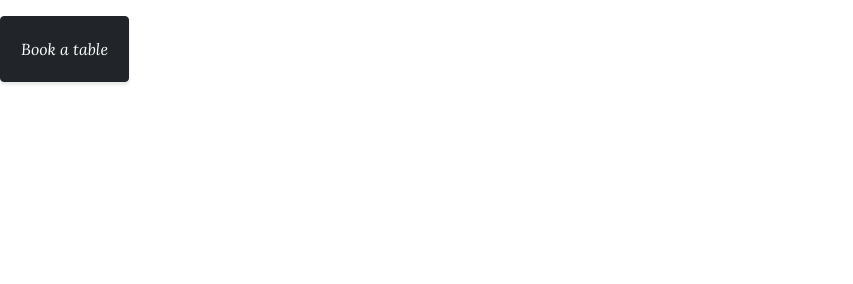
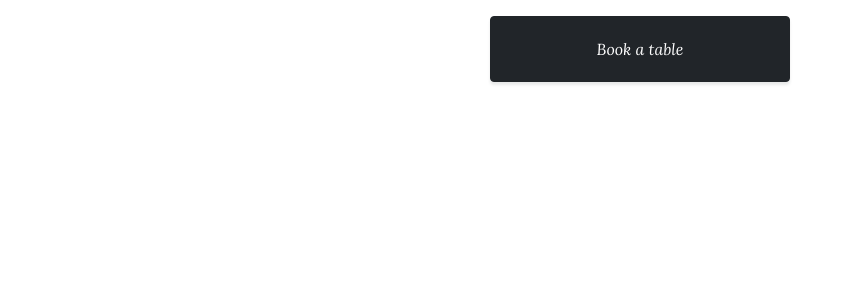
Before and after one commit to Emese92/the-early-birdie, a Django app: page /bookings/ in a window 1280 px wide. Shown: the part 217-501 px from the top of the page, without its empty margins (0-853 px from the left). Run offline with Django 3.2, Linux system fonts and the light colour scheme; data that the repository does not hold is empty.

Commit message:
Add widgets to booking form

```diff
--- a/booking/forms.py
+++ b/booking/forms.py
@@ -1,8 +1,27 @@
 from .models import Booking
 from django import forms
+import datetime as dt
 
+
+TIME_CHOICES = [(i, dt.time(i).strftime('%I:%M %p')) for i in range(11)]
 
 class BookingForm(forms.ModelForm):
     class Meta:
         model = Booking
-        fields = ['booked_date', 'booked_time', 'name', 'party_size', 'extra_info', ]
+        fields = [
+            'booked_date',
+            'booked_time',
+            'name',
+            'party_size',
+            'extra_info',
+        ]
+        widgets = {
+            'booked_date': forms.DateInput(
+                format=("%d-%m-%Y"),
+                attrs={'class': 'form-control',
+                       'placeholder': 'Select a date',
+                       'type': 'date'
+                }),
+            'booked_time': forms.Select(choices=TIME_CHOICES),
+
+        }
--- a/static/css/style.css
+++ b/static/css/style.css
@@ -141,6 +141,14 @@ h2 {
     display: none;
 }
 
+.book-btn {
+    display: flex;
+    flex-direction: row;
+    flex-wrap: wrap;
+    justify-content: center;
+    align-items: center;
+    width:300px;
+}
 
 /* Media queries for small screens */
 @media screen and (max-width: 992px) {
--- a/templates/add_new_booking.html
+++ b/templates/add_new_booking.html
@@ -8,7 +8,7 @@
     <form method="POST" action="{url 'book' }" style="margin-top: 1.3em;">
         {{ form | crispy }}
         {% csrf_token %}
-        <button type="submit" class="btn btn-signup -bt-lg">Book</button>
+        <button type="submit" class="btn btn-signup btn-dark book-btn">Book</button>
     </form>
 </div>
 {% endif %}
--- a/templates/bookings.html
+++ b/templates/bookings.html
@@ -15,6 +15,7 @@
         </thead>
         <tbody>
             {% for booking in booking_list %}
+
             <tr onclick="showHideRow('hidden_row_-{{ forloop.counter }}');">
                 <td>{{ booking.name }}</td>
                 <td>{{ booking.booked_date }}</td>
@@ -35,10 +36,13 @@
                 <td><a class="btn btn-dark d-inline-block mx-auto p-2" role="button" href="#">Edit</a></td>
                 <td><a class="btn btn-dark d-inline-block mx-auto p-2" role="button" href="#">Delete</a></td>
             </tr>
+
             {%endfor %}
+
         </tbody>
     </table>
-    <a class="btn btn-dark d-inline-block mx-auto text-center" role="button" href="{% url 'add_new_booking' %}">Book a table</a>
+    <a class="btn btn-dark mx-auto book-btn" role="button" href="{% url 'add_new_booking' %}">Book a
+        table</a>
 
 </div>
 
```
